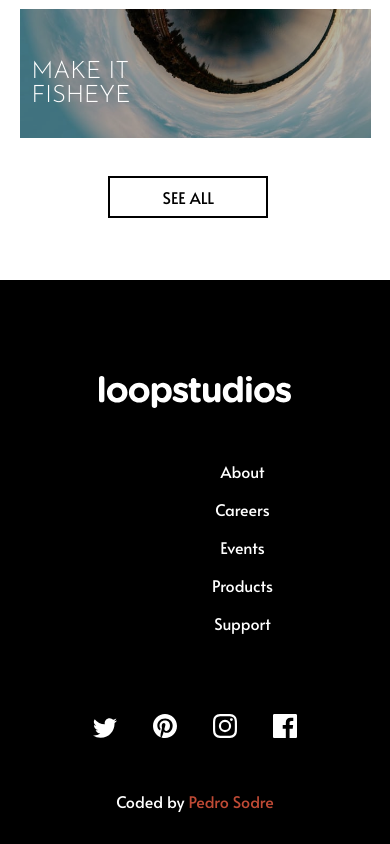
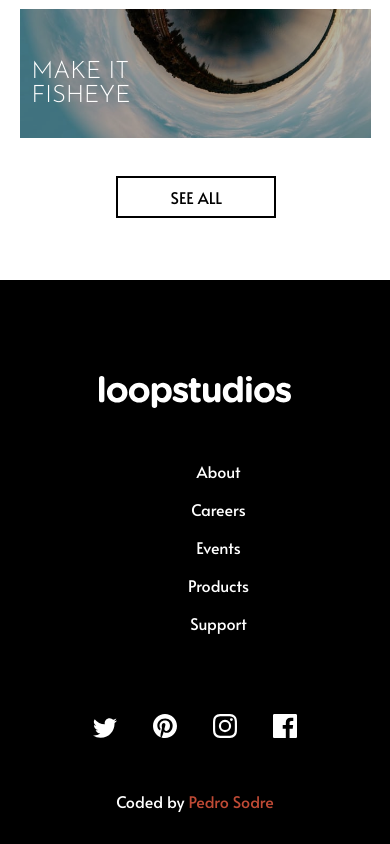
Before and after one commit to PedroHSodre/LoopStudio, a plain HTML site: page index.html in a window 390 px wide. Shown: the part 2809-3653 px from the top of the page. Drawn offline with Linux system fonts and the light colour scheme.

Commit message:
Update main.css

```diff
--- a/assets/css/main.css
+++ b/assets/css/main.css
@@ -337,7 +337,7 @@ ul, li, ol {
     .main-button {
         border: solid 2px black;
         width: 10em;
-        margin: 3em 8em;
+        margin: 3em 8.5em;
         text-align: center;
         padding: .5em 1em;
         position: relative;
@@ -370,7 +370,7 @@ ul, li, ol {
 
     .footer  ul li {
         display: block;
-        margin: 1em 7em;
+        margin: 1em 5.5em;
         text-align: center;
     }
 
```
